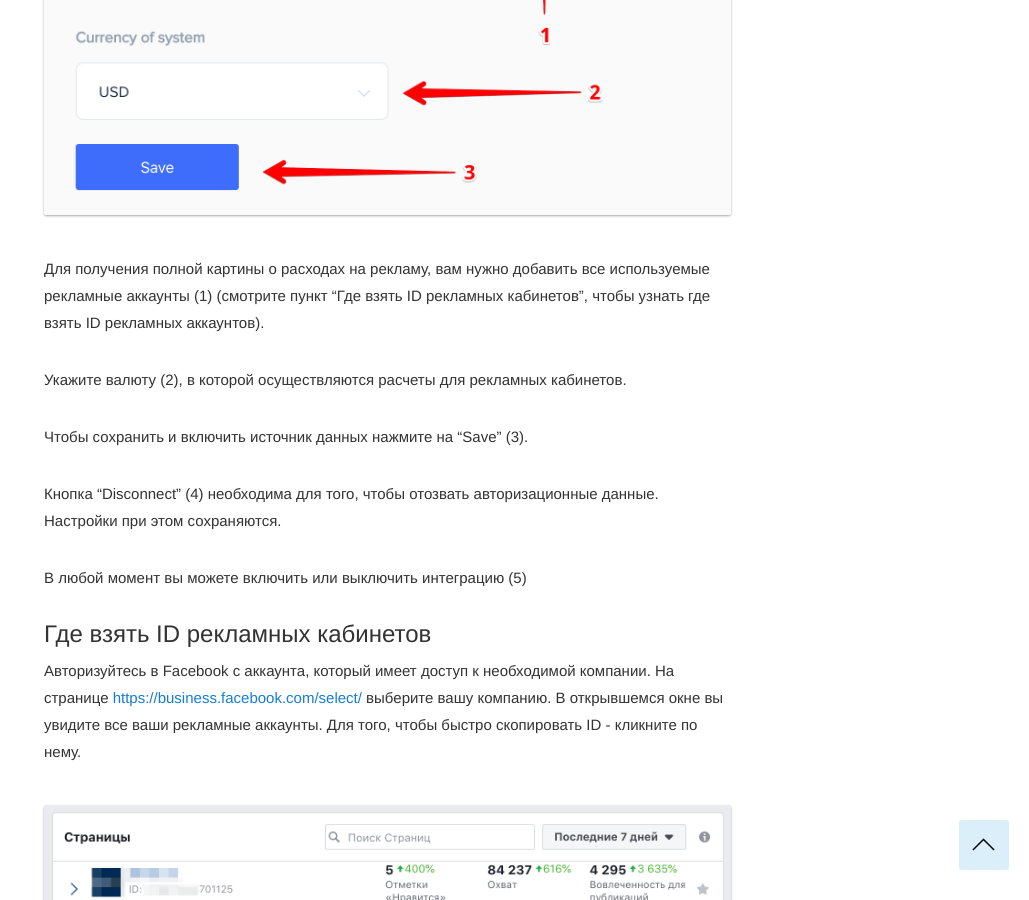
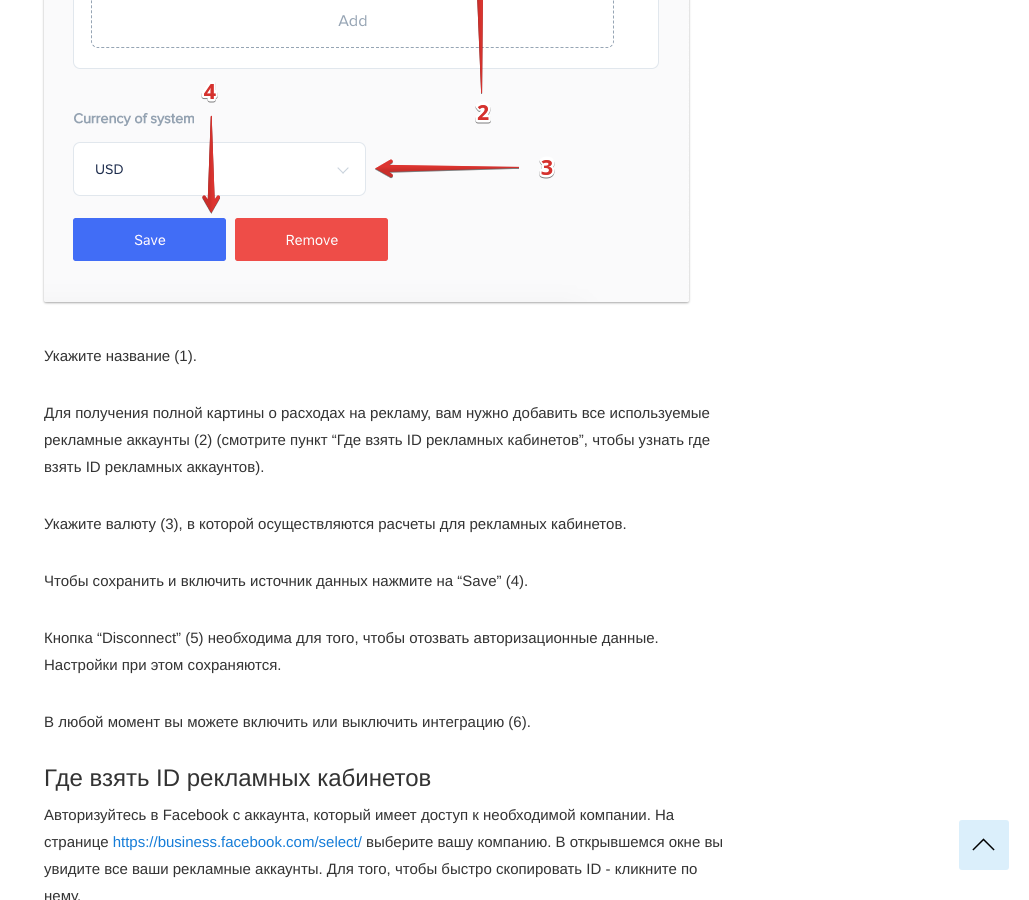
Before and after one commit to segmentstream-com/segmentstream-com.github.io, a Jekyll site: the page built from _docs/ru/datadownload/facebook.md, in a window 1280 px wide and 900 px high, scrolled down 1250 px. Shown: the whole window, without its empty margins (251-1280 px from the left). Built offline with Jekyll 4.4.1, drawn with Linux system fonts in a browser that asks for light colours; nearby versions of some CDN libraries.

Commit message:
Updated automatic data import pages

```diff
--- a/_docs/ru/datadownload/facebook.md
+++ b/_docs/ru/datadownload/facebook.md
@@ -21,15 +21,17 @@ order: 1
 
 ![](/img/fb.2.png)
 
-Для получения полной картины о расходах на рекламу, вам нужно добавить все используемые рекламные аккаунты (1) (смотрите пункт "Где взять ID рекламных кабинетов", чтобы узнать где взять ID рекламных аккаунтов).
+Укажите название (1).
 
-Укажите валюту (2), в которой осуществляются расчеты для рекламных кабинетов.
+Для получения полной картины о расходах на рекламу, вам нужно добавить все используемые рекламные аккаунты (2) (смотрите пункт "Где взять ID рекламных кабинетов", чтобы узнать где взять ID рекламных аккаунтов).
 
-Чтобы сохранить и включить источник данных нажмите на "Save" (3).
+Укажите валюту (3), в которой осуществляются расчеты для рекламных кабинетов.
 
-Кнопка "Disconnect" (4) необходима для того, чтобы отозвать авторизационные данные. Настройки при этом сохраняются.
+Чтобы сохранить и включить источник данных нажмите на "Save" (4).
 
-В любой момент вы можете включить или выключить интеграцию (5)
+Кнопка "Disconnect" (5) необходима для того, чтобы отозвать авторизационные данные. Настройки при этом сохраняются.
+
+В любой момент вы можете включить или выключить интеграцию (6).
 
 ### Где взять ID рекламных кабинетов
 
```
Also changed, not shown: _docs/ru/datadownload/google ads.md (+9 -3 lines), _docs/ru/datadownload/vk.md (+7 -5 lines), img/fb.2.png, img/gl-a.2.png, img/vk.2.png.
